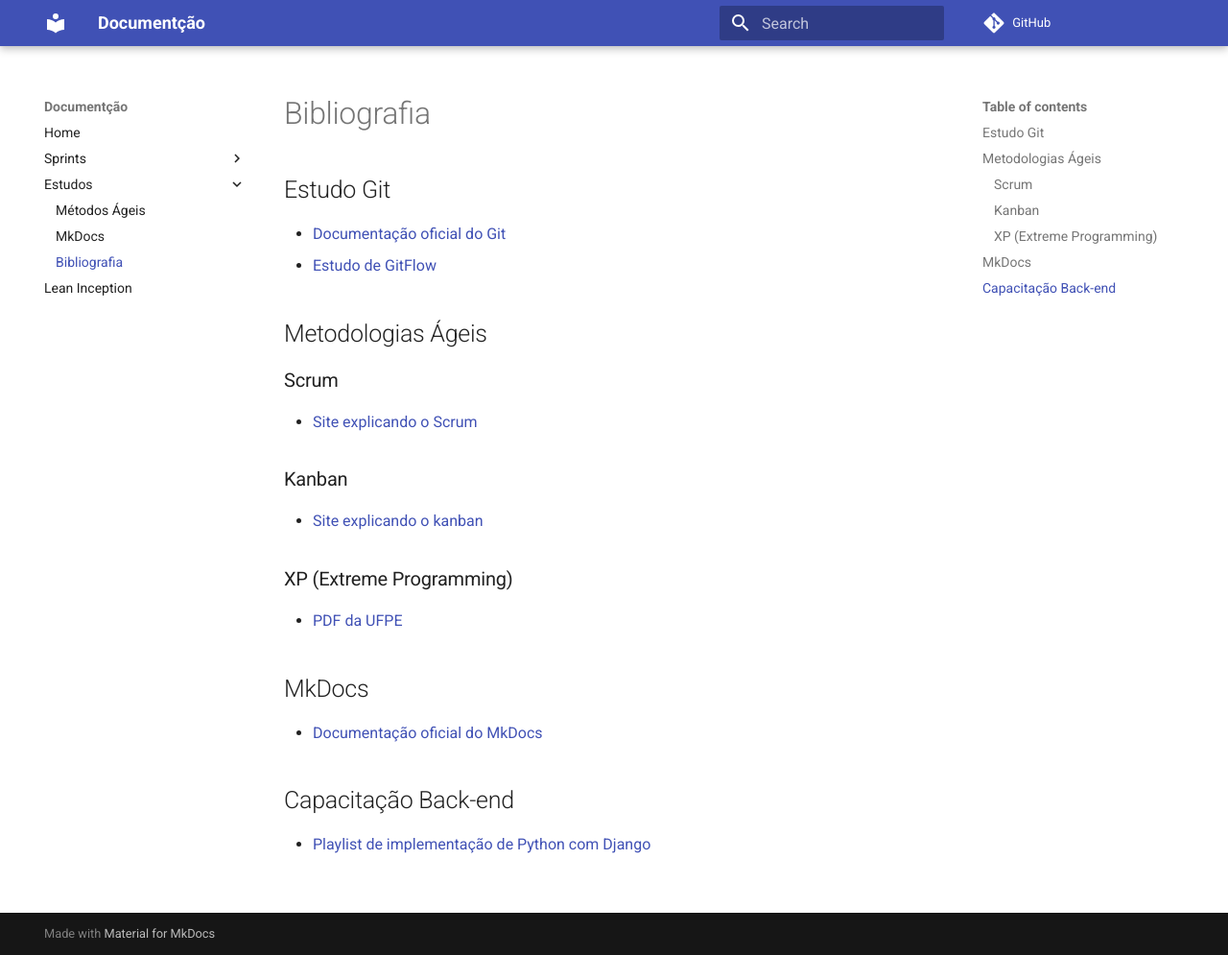
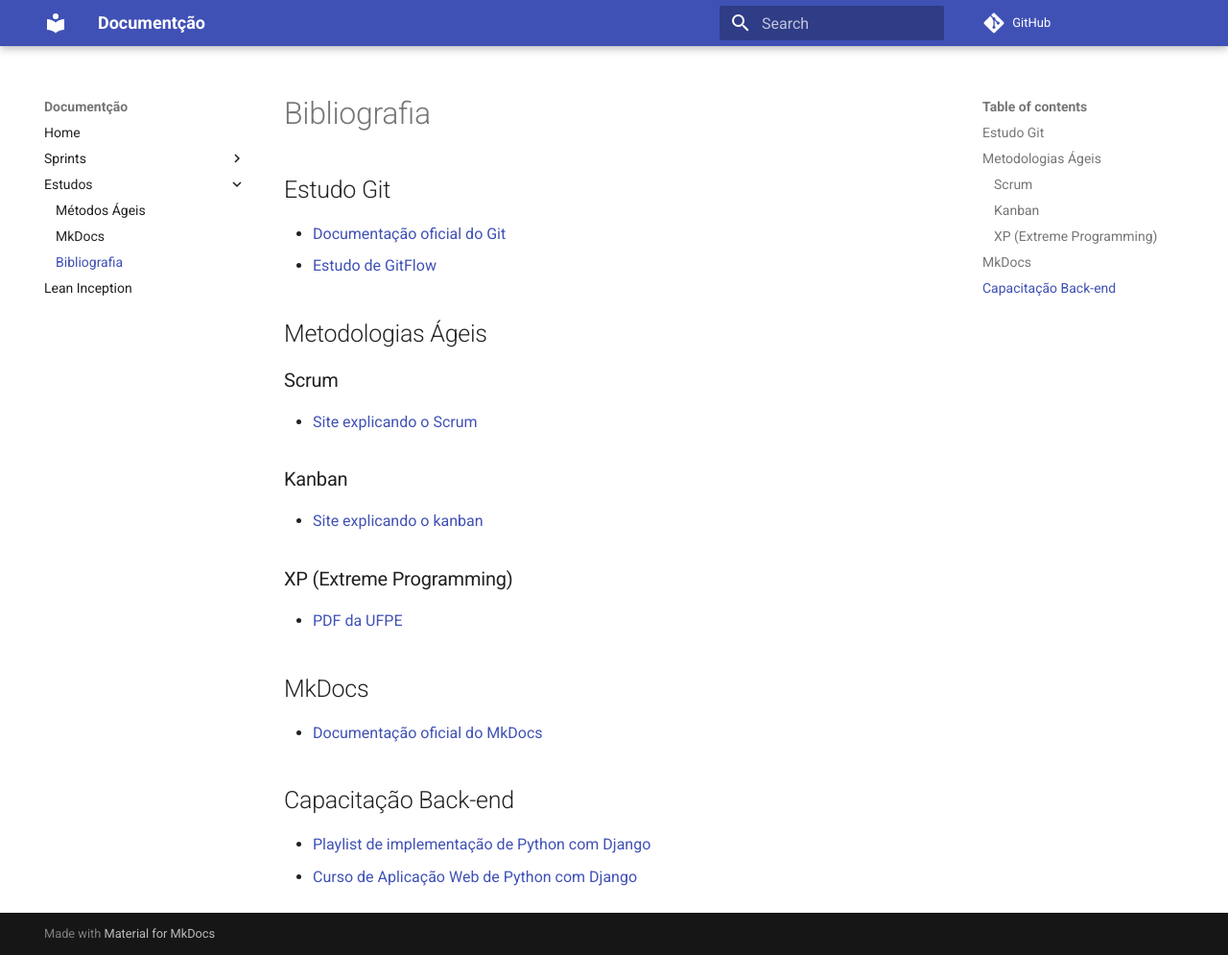
Before and after one commit to unb-mds/2024-1-forUnB, an MkDocs documentation site: the page built from docs/estudos/bibliografia.md, in a window 1280 px wide and 995 px high. Shown: the whole window at 96% size. Built offline with MkDocs 1.6.1 and Material for MkDocs 9.7.7, drawn with Linux system fonts in a browser that asks for light colours; comment, search, counter and statistics services are not loaded.

Commit message:
#8 Adding study link

```diff
--- a/docs/estudos/bibliografia.md
+++ b/docs/estudos/bibliografia.md
@@ -17,3 +17,4 @@
 
 ## Capacitação Back-end
 - [Playlist de implementação de Python com Django](https://youtube.com/playlist?list=PLLVddSbilcumgeyk0z6ko5U_FYPfbRO2C&si=oOmjq9zp7gCmSb0Q)
+- [Curso de Aplicação Web de Python com Django](https://cursos.alura.com.br/formacao-django)
```
